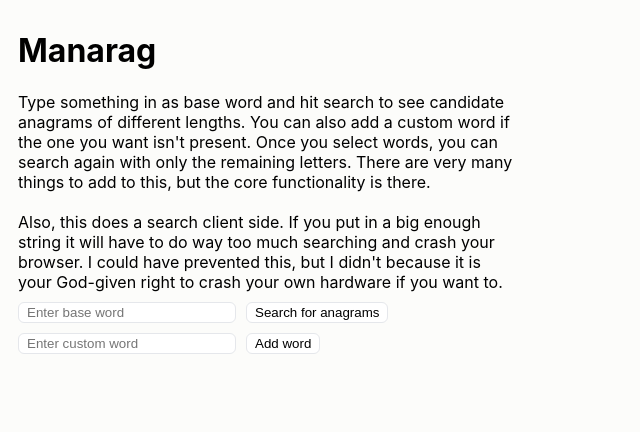
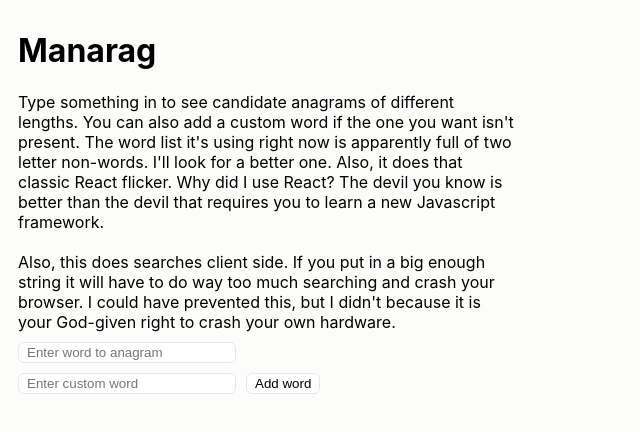
Before and after one commit to bongovanfifi/aragman, a React (Vite) app: page / in a window 1280 px wide. Shown: the top 432 px of the page, without its empty margins (0-640 px from the left). Built offline with nearby package versions, Linux system fonts and the light colour scheme.

Commit message:
text, cleanup, goign to bed, i cant believe how long i did this for

```diff
--- a/src/App.tsx
+++ b/src/App.tsx
@@ -180,7 +180,7 @@
     setExcessLetters(excess.sort());
     setUsedLetters([...allUsedLetters].sort());
     setRemainingLetters(remaining.sort());
-  }, [selectedWords]);
+  }, [selectedWords, baseWord]);
 
   useEffect(() => {
     handleSearch(remainingLetters.join(""));
@@ -191,33 +191,34 @@
       {/* TODO: add dropdown to select word list. also, add a smaller wordlist */}
       <div style={textBlockStyle}>
         <h1>Manarag</h1>
-        Type something in as base word and hit search to see candidate anagrams
-        of different lengths. You can also add a custom word if the one you want
-        isn't present. Once you select words, you can search again with only the
-        remaining letters. There are very many things to add to this, but the
-        core functionality is there.
+        Type something in to see candidate anagrams of different lengths. You
+        can also add a custom word if the one you want isn't present. The word
+        list it's using right now is apparently full of two letter non-words.
+        I'll look for a better one. Also, it does that classic React flicker.
+        Why did I use React? The devil you know is better than the devil that
+        requires you to learn a new Javascript framework.
         <br />
         <br />
-        Also, this does a search client side. If you put in a big enough string
+        Also, this does searches client side. If you put in a big enough string
         it will have to do way too much searching and crash your browser. I
         could have prevented this, but I didn't because it is your God-given
-        right to crash your own hardware if you want to.
+        right to crash your own hardware.
       </div>
       <div style={inputGroupStyle}>
         <Input
           type="text"
-          placeholder="Enter base word"
+          placeholder="Enter word to anagram"
           value={baseWord}
           onChange={(e) => setBaseWord(e.target.value)}
           style={inputStyle}
         />
-        <Button
+        {/* <Button
           text="Search for anagrams"
           onClick={() => {
             setSelectedWords([]);
             handleSearch(cleanInput(baseWord));
           }}
-        />
+        /> */}
       </div>
       <div style={inputGroupStyle}>
         <Input
@@ -229,27 +230,23 @@
         />
         <Button text="Add word" onClick={() => handleSelectWord(subWord)} />
       </div>
-      <div style={inputGroupStyle}>
-        {/* <Button
+      {/* <div style={inputGroupStyle}>
+        <Button
           text="Search using remaining letters"
           onClick={() => handleSearch(remainingLetters.join(""))}
           disabled={
             remainingLetters.length == 0 &&
             remainingLetters.length > cleanInput(baseWord).length
           }
-          // TODO: disabled needs to have a visual indicator!
-        /> */}
-        {/* TODO: add an option to disable auto search, then enable this */}
-      </div>
-      <div>
+          // TODO: disabled needs to have a visual indicator! add an option to disable auto search, then enable this, also
+        />
+      </div> */}
       {usedLetters.length > 0 && (
         <div>
           <div style={sectionStyle}>Letters Used</div>
           <div style={lettersStyle}>{usedLetters.join(" ")}</div>
         </div>
       )}
-      </div>
-      <div>
       {remainingLetters.length > 0 &&
         selectedWords.length > 0 &&
         remainingLetters.length < cleanInput(baseWord).length && (
@@ -258,25 +255,18 @@
             <div style={lettersStyle}>{remainingLetters.join(" ")}</div>
           </div>
         )}
-      </div>
-      <div>
-        {/* should be a function that just hides when empty */}
       {excessLetters.length > 0 && (
         <div>
           <div style={sectionStyle}>Excess Letters!</div>
           <div style={lettersStyle}>{excessLetters.join(" ")}</div>
         </div>
       )}
-      </div>
-      <div>
       {selectedWords.length > 0 && (
         <div>
           <div style={sectionStyle}>Selected Words:</div>
           {makeSelected(selectedWords)}
         </div>
       )}
-      </div>
-      <div>
       {candidates.size > 0 && (
         <div>
           <div style={sectionStyle}>Candidates:</div>
@@ -284,7 +274,6 @@
         </div>
       )}
     </div>
-    </div>
   );
 }
 
```
Lines whose indentation alone changed are shown as unchanged.
